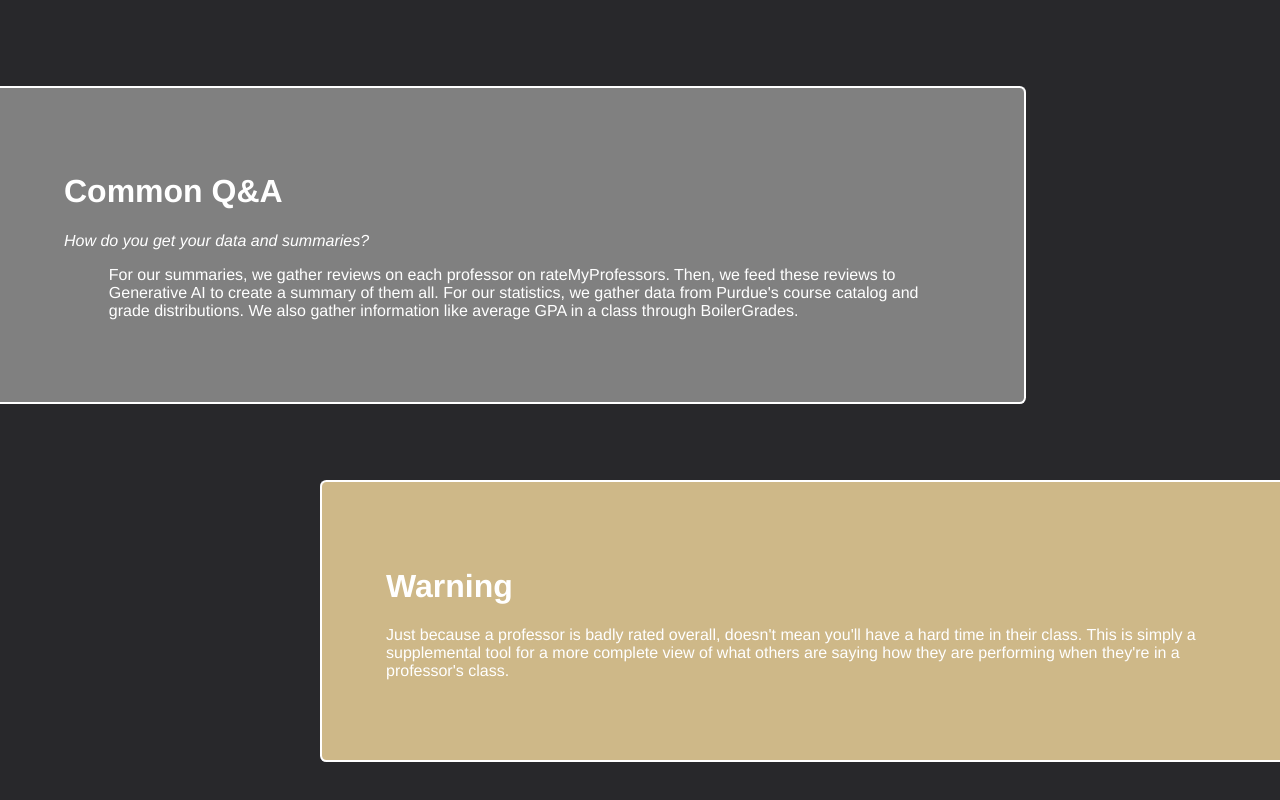
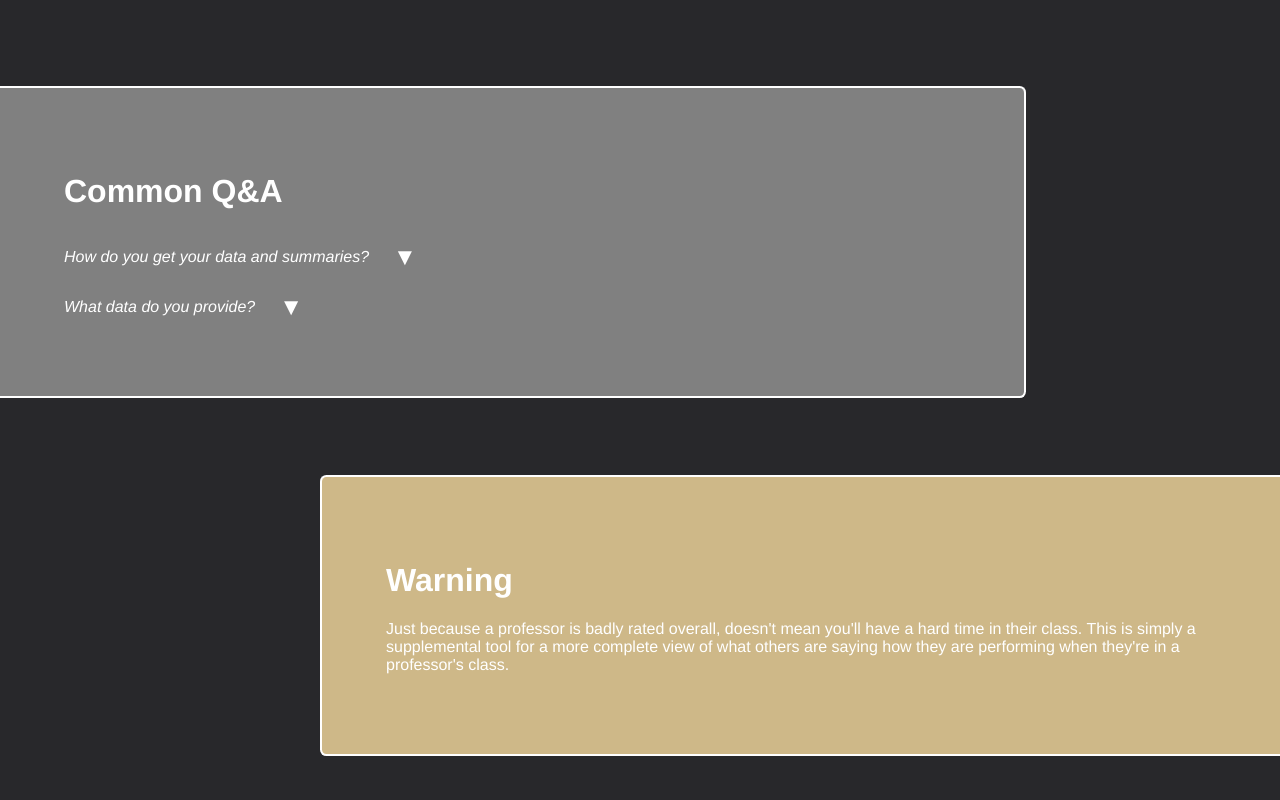
Before and after one commit to Ehimmell/launchPad2024-5Project, an Angular app in the folder site/website-make-angular/: page / in a window 1280 px wide. Shown: the part 767-1567 px from the top of the page. Built offline with nearby package versions, Linux system fonts and the light colour scheme.

Commit message:
add dropdowns for qa section

```diff
--- a/site/website-make-angular/src/app/qa/qa.component.html
+++ b/site/website-make-angular/src/app/qa/qa.component.html
@@ -3,3 +3,8 @@
   [question]="'How do you get your data and summaries?'"
   [answer]="'For our summaries, we gather reviews on each professor on rateMyProfessors. Then, we feed these reviews to Generative AI to create a summary of them all. For our statistics, we gather data from Purdue\'s course catalog and grade distributions. We also gather information like average GPA in a class through BoilerGrades.'">
 </app-question-answer>
+<app-question-answer
+  [question]="'What data do you provide?'"
+  [answer]="'We provide summaries of reviews from rateMyProfessors on Purdue Professors, statics about average GPA and other things, and also a prediction of whether or not the professor will improve in the following semester. We\'re always adding new features though, so be sure to check for new data in the future!'"
+>
+</app-question-answer>
--- a/site/website-make-angular/src/app/question-answer/question-answer.component.css
+++ b/site/website-make-angular/src/app/question-answer/question-answer.component.css
@@ -11,3 +11,18 @@
 .question-1 {
   font-style:italic;
 }
+
+.question-container-1 {
+  display:flex;
+}
+
+.question-container-1 > * {
+  margin-right:2%;
+}
+
+.question-dropdown-button-1 {
+  background:none;
+  border:none;
+  font-size:150%;
+  color:white;
+}
--- a/site/website-make-angular/src/app/question-answer/question-answer.component.html
+++ b/site/website-make-angular/src/app/question-answer/question-answer.component.html
@@ -1,6 +1,9 @@
 <div class = "wordwrap">
-  <p class = "question-1">{{question}}</p>
-  <div class = "answer-container-1">
+  <div class = "question-container-1">
+    <p class = "question-1">{{question}}</p>
+    <button class = "question-dropdown-button-1" (click) = "toggleAnswer()">{{dropDownCarat}}</button>
+  </div>
+  <div *ngIf="answerVis" class = "answer-container-1">
       <p>{{answer}}</p>
   </div>
 </div>
--- a/site/website-make-angular/src/app/question-answer/question-answer.component.ts
+++ b/site/website-make-angular/src/app/question-answer/question-answer.component.ts
@@ -1,13 +1,23 @@
 import { Component, Input } from '@angular/core';
+import {NgIf} from "@angular/common";
 
 @Component({
   selector: 'app-question-answer',
   standalone: true,
-  imports: [],
+  imports: [
+    NgIf
+  ],
   templateUrl: './question-answer.component.html',
   styleUrl: './question-answer.component.css'
 })
 export class QuestionAnswerComponent {
   @Input() question: string | undefined;
   @Input() answer: string | undefined;
+  answerVis: boolean = false;
+  dropDownCarat: string = this.answerVis ? '▲' : '▼';
+
+  toggleAnswer() {
+    this.answerVis = !this.answerVis;
+    this.dropDownCarat = this.answerVis ? '▲' : '▼';
+  }
 }
```
